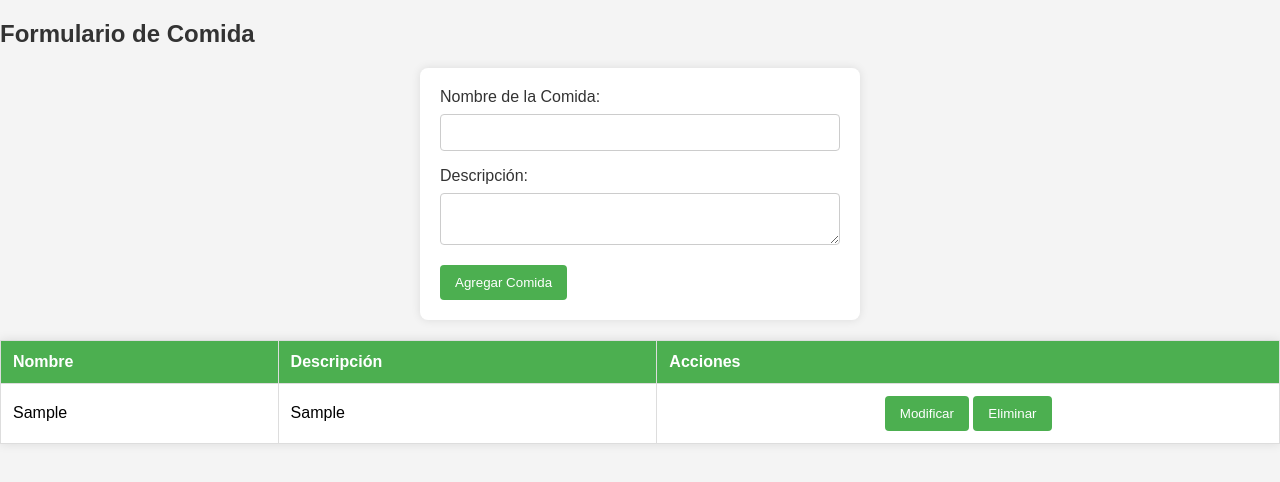
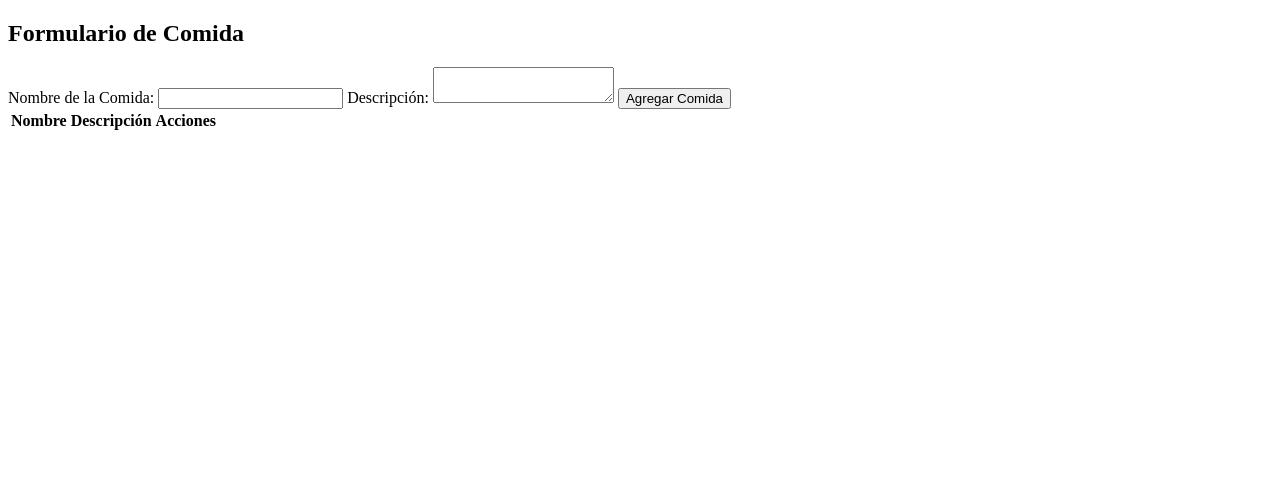
Before and after one commit to leonardoJesus1999/leonardoJesus1999.github.io, a plain HTML site: page index.html in a window 1280 px wide. Both pictures are taken after typing "Sample", "Sample" into the empty fields and a click on the button "Agregar Comida". Drawn offline with Linux system fonts and the light colour scheme; no server answers.

Commit message:
base de datos

```diff
--- a/index.html
+++ b/index.html
@@ -5,79 +5,7 @@
   <meta name="viewport" content="width=device-width, initial-scale=1.0">
   <title>Formulario de Comida</title>
   <style>
-    body {
-      font-family: Arial, sans-serif;
-      background-color: #f4f4f4;
-      margin: 0;
-      padding: 0;
-    }
-
-    h2 {
-      color: #333;
-    }
-
-    form {
-      max-width: 400px;
-      margin: 20px auto;
-      background-color: #fff;
-      padding: 20px;
-      border-radius: 8px;
-      box-shadow: 0 0 10px rgba(0, 0, 0, 0.1);
-    }
-
-    label {
-      display: block;
-      margin-bottom: 8px;
-      color: #333;
-    }
-
-    input, textarea {
-      width: 100%;
-      padding: 10px;
-      margin-bottom: 16px;
-      box-sizing: border-box;
-      border: 1px solid #ccc;
-      border-radius: 4px;
-    }
-
-    button {
-      background-color: #4caf50;
-      color: #fff;
-      padding: 10px 15px;
-      border: none;
-      border-radius: 4px;
-      cursor: pointer;
-    }
-
-    button:hover {
-      background-color: #45a049;
-    }
-
-    table {
-      width: 100%;
-      border-collapse: collapse;
-      margin-top: 20px;
-      background-color: #fff;
-      box-shadow: 0 0 10px rgba(0, 0, 0, 0.1);
-    }
-
-    table, th, td {
-      border: 1px solid #ddd;
-    }
-
-    th, td {
-      padding: 12px;
-      text-align: left;
-    }
-
-    th {
-      background-color: #4caf50;
-      color: #fff;
-    }
-
-    td:last-child {
-      text-align: center;
-    }
+    /* Estilos aquí... */
   </style>
 </head>
 <body>
@@ -102,24 +30,38 @@
     </tr>
   </table>
 
+  <!-- Agrega la biblioteca de Firebase -->
+  <script src="https://www.gstatic.com/firebasejs/9.1.2/firebase-app.js"></script>
+  <script src="https://www.gstatic.com/firebasejs/9.1.2/firebase-database.js"></script>
+
   <script>
+    // Configura tu proyecto de Firebase
+    const firebaseConfig = {
+      apiKey: "TU_API_KEY",
+      authDomain: "TU_AUTH_DOMAIN",
+      databaseURL: "TU_DATABASE_URL",
+      projectId: "TU_PROJECT_ID",
+      storageBucket: "TU_STORAGE_BUCKET",
+      messagingSenderId: "TU_MESSAGING_SENDER_ID",
+      appId: "TU_APP_ID"
+    };
+
+    // Inicializa Firebase
+    firebase.initializeApp(firebaseConfig);
+    const database = firebase.database();
+
     function agregarComida() {
-      var nombre = document.getElementById('nombre').value;
-      var descripcion = document.getElementById('descripcion').value;
+      const nombre = document.getElementById('nombre').value;
+      const descripcion = document.getElementById('descripcion').value;
 
       if (nombre && descripcion) {
-        var tabla = document.getElementById('tablaComida');
-        var fila = tabla.insertRow(-1);
+        // Agrega datos a la base de datos
+        database.ref('comidas').push({
+          nombre: nombre,
+          descripcion: descripcion
+        });
 
-        var celdaNombre = fila.insertCell(0);
-        var celdaDescripcion = fila.insertCell(1);
-        var celdaAcciones = fila.insertCell(2);
-
-        celdaNombre.innerHTML = nombre;
-        celdaDescripcion.innerHTML = descripcion;
-        celdaAcciones.innerHTML = '<button onclick="modificarFila(this)">Modificar</button> ' +
-                                  '<button onclick="eliminarFila(this)">Eliminar</button>';
-        // Limpiar el formulario después de agregar la comida
+        // Limpia el formulario después de agregar la comida
         document.getElementById('nombre').value = '';
         document.getElementById('descripcion').value = '';
       } else {
@@ -127,20 +69,32 @@
       }
     }
 
-    function modificarFila(boton) {
-      var fila = boton.parentNode.parentNode;
-      var nombre = fila.cells[0].innerHTML;
-      var descripcion = fila.cells[1].innerHTML;
+    // Escucha cambios en la base de datos
+    database.ref('comidas').on('child_added', function(snapshot) {
+      const comida = snapshot.val();
+      agregarFilaTabla(comida);
+    });
 
-      document.getElementById('nombre').value = nombre;
-      document.getElementById('descripcion').value = descripcion;
+    function agregarFilaTabla(comida) {
+      const tabla = document.getElementById('tablaComida');
+      const fila = tabla.insertRow(-1);
 
-      fila.parentNode.removeChild(fila);
+      const celdaNombre = fila.insertCell(0);
+      const celdaDescripcion = fila.insertCell(1);
+      const celdaAcciones = fila.insertCell(2);
+
+      celdaNombre.textContent = comida.nombre;
+      celdaDescripcion.textContent = comida.descripcion;
+      celdaAcciones.innerHTML = '<button onclick="modificarFila(\'' + snapshot.key + '\')">Modificar</button> ' +
+                                '<button onclick="eliminarFila(\'' + snapshot.key + '\')">Eliminar</button>';
     }
 
-    function eliminarFila(boton) {
-      var fila = boton.parentNode.parentNode;
-      fila.parentNode.removeChild(fila);
+    function modificarFila(key) {
+      // Implementa la lógica para modificar la fila en la base de datos
+    }
+
+    function eliminarFila(key) {
+      // Implementa la lógica para eliminar la fila en la base de datos
     }
   </script>
 
```
